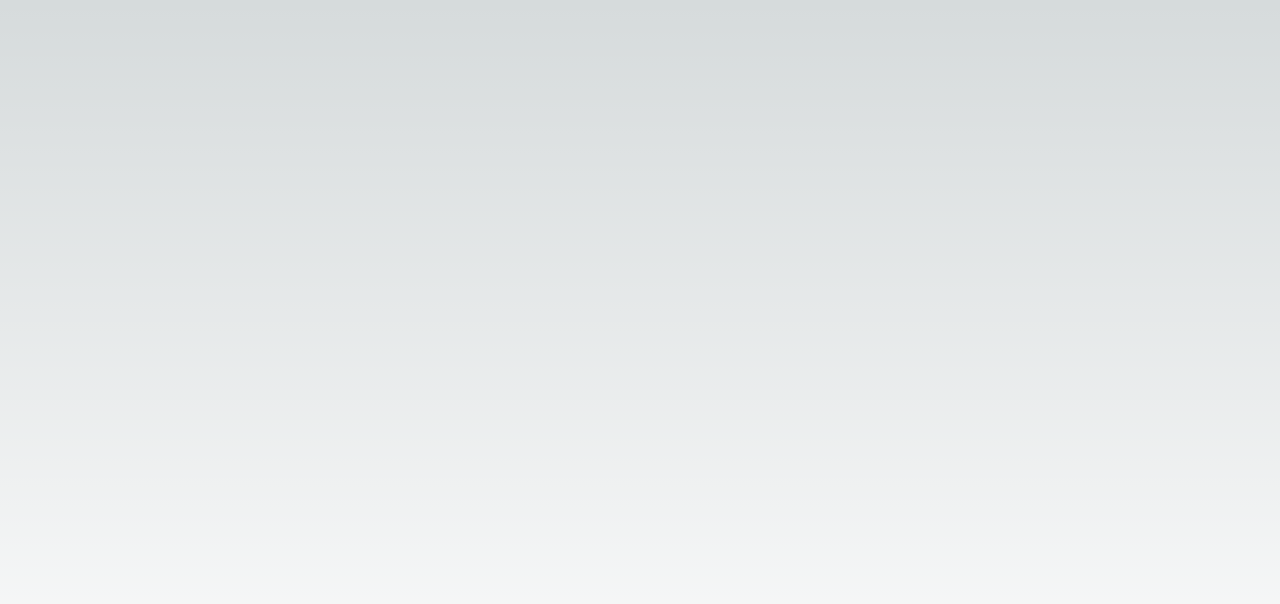
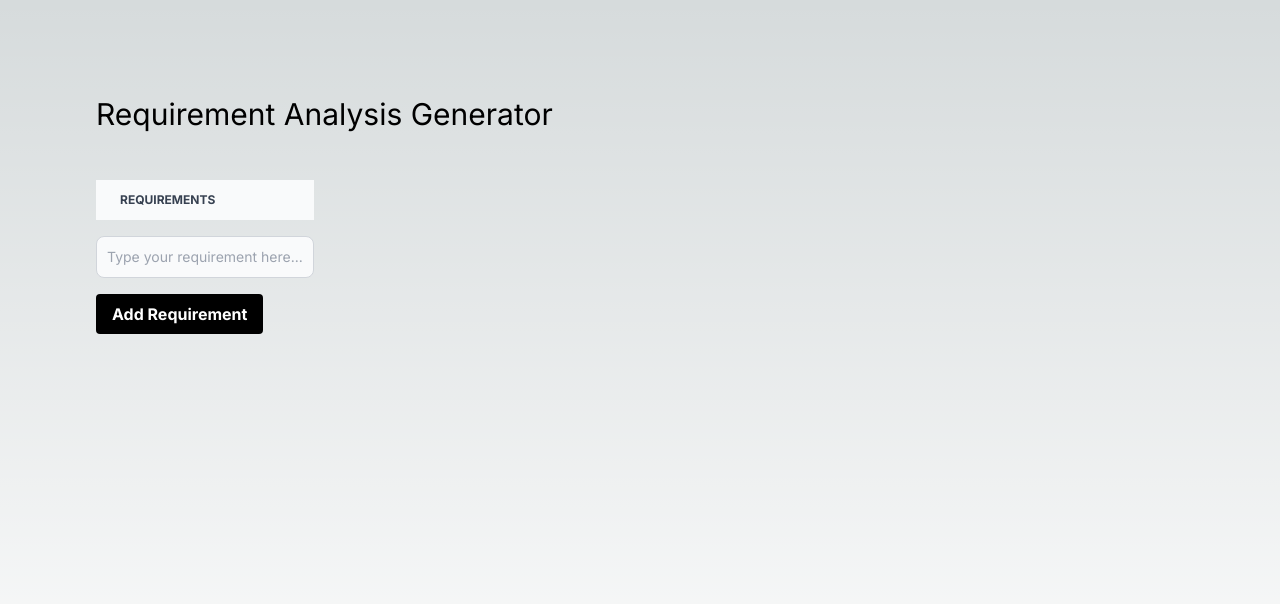
Before and after one commit to jason-maier/Vultron-Project-2, a Next.js app: page / in a window 1280 px wide. Shown: the top 604 px of the page. Built offline with nearby package versions, Linux system fonts and the light colour scheme.

Commit message:
Requirement Addition Logic

```diff
--- a/app/page.tsx
+++ b/app/page.tsx
@@ -1,7 +1,61 @@
-import Image from "next/image";
+"use client";
+
+import { useRef, useState } from "react";
 
 export default function Home() {
+  const [requirements, setRequirements] = useState<string[]>([]);
+
+  const requirementInputRef = useRef<HTMLInputElement>(null);
+
+  const handleAddRequirement = () => {
+    const requirement = requirementInputRef.current?.value;
+
+    if (requirement) {
+      setRequirements((prevRequirements) => [...prevRequirements, requirement]);
+      requirementInputRef.current.value = "";
+    }
+  };
+
   return (
-    <main className="flex min-h-screen flex-col items-center justify-between p-24"></main>
+    <main className="flex min-h-screen flex-col p-24">
+      <h1 className="text-3xl">Requirement Analysis Generator</h1>
+
+      <div className="w-1/5 relative overflow-x-auto mt-12">
+        <table className="min-w-full text-sm text-left rtl:text-right text-gray-500 dark:text-gray-400">
+          <thead className="text-xs text-gray-700 uppercase bg-gray-50 dark:bg-gray-700 dark:text-gray-400">
+            <tr>
+              <th scope="col" className="px-6 py-3">
+                Requirements
+              </th>
+            </tr>
+          </thead>
+          <tbody>
+            {requirements.map((requirement, index) => (
+              <tr
+                key={index}
+                className="bg-white border-b dark:bg-gray-800 dark:border-gray-700"
+              >
+                <td className="px-6 py-4">{requirement}</td>
+              </tr>
+            ))}
+          </tbody>
+        </table>
+        <div className="mt-4">
+          <input
+            type="text"
+            id="requirement_input"
+            className="bg-gray-50 border border-gray-300 text-gray-900 text-sm rounded-lg focus:ring-blue-500 focus:border-blue-500 block w-full p-2.5 dark:bg-gray-700 dark:border-gray-600 dark:placeholder-gray-400 dark:text-white dark:focus:ring-blue-500 dark:focus:border-blue-500"
+            placeholder="Type your requirement here..."
+            ref={requirementInputRef}
+          />
+          <button
+            className="bg-black text-white font-bold py-2 px-4 rounded mt-4"
+            onClick={handleAddRequirement}
+          >
+            Add Requirement
+          </button>
+        </div>
+      </div>
+    </main>
   );
 }
```
